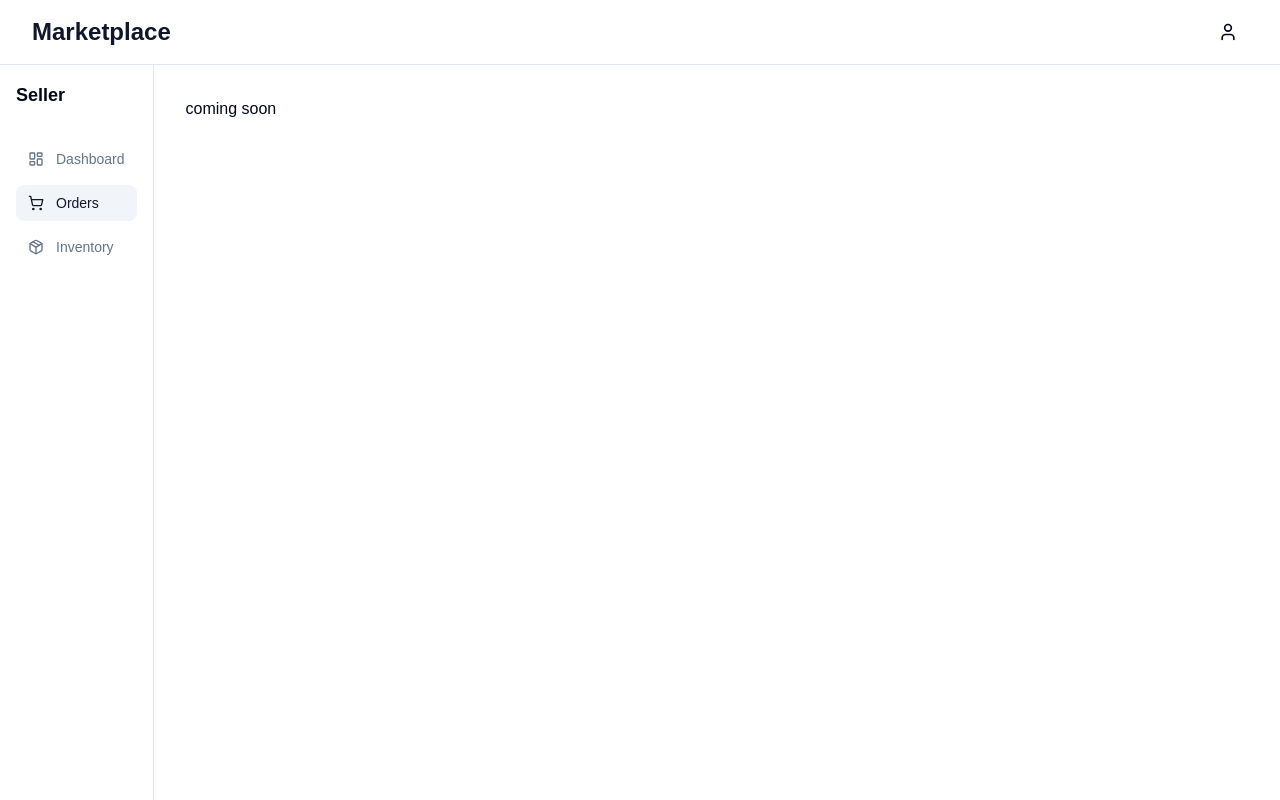
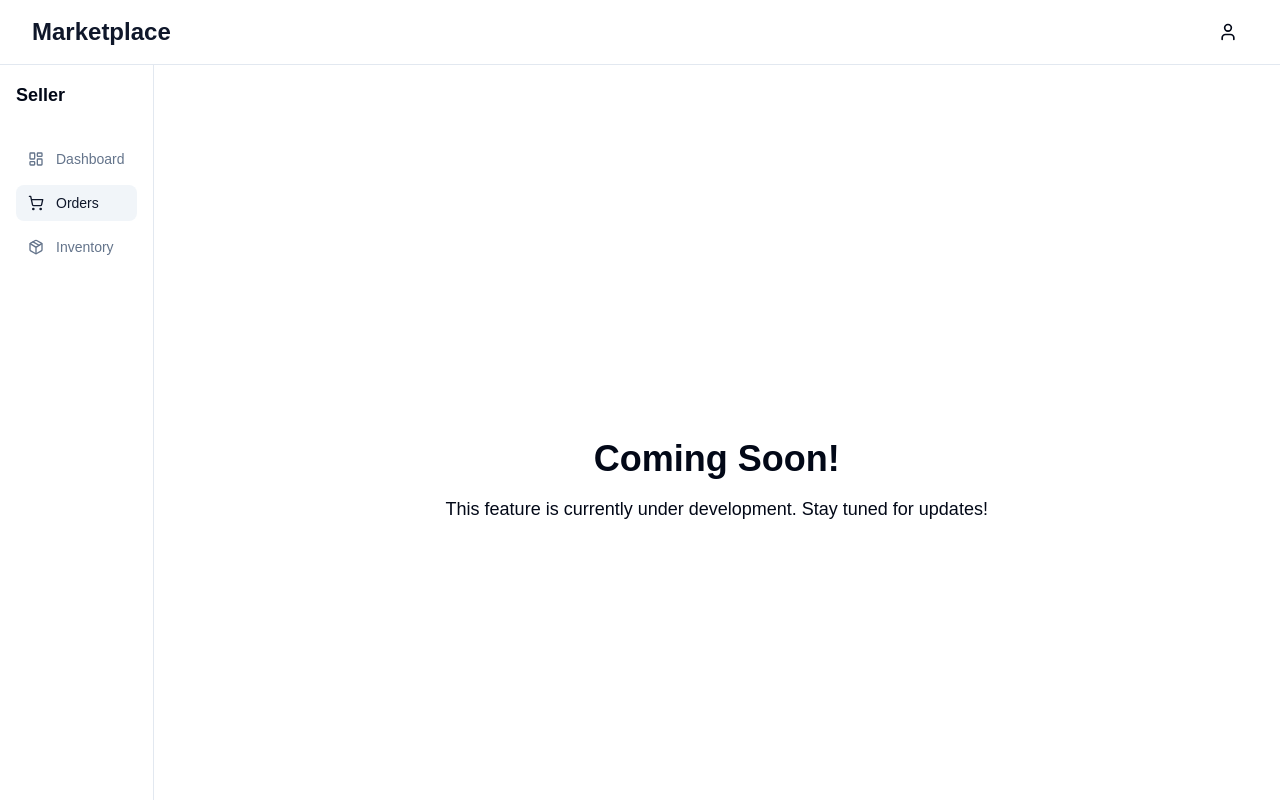
Before and after one commit to xStaked/magiclog-front, a Next.js app: page /seller/orders in a window 1280 px wide. Built offline with nearby package versions, Linux system fonts and the light colour scheme.

Commit message:
feat: add coming soon view

```diff
--- a/app/seller/dashboard/page.tsx
+++ b/app/seller/dashboard/page.tsx
@@ -1,3 +1,5 @@
+import ComingSoon from "@/components/common/ComingSoon";
+
 export default function page() {
-    return <span>coming soon</span>;
-  }
+  return <ComingSoon />;
+}
--- a/app/seller/orders/page.tsx
+++ b/app/seller/orders/page.tsx
@@ -1,3 +1,5 @@
+import ComingSoon from "@/components/common/ComingSoon";
+
 export default function page() {
-  return <span>coming soon</span>;
+  return <ComingSoon />;
 }
--- a/app/seller/page.tsx
+++ b/app/seller/page.tsx
@@ -1,7 +1,5 @@
-export default function page() {
-    return (
-        <div>
-            aksdjf
-        </div>
-    )
+import { redirect } from "next/navigation";
+
+export default async function Page() {
+  redirect("/seller/inventory?skip=0&limit=10");
 }
--- /dev/null
+++ b/components/common/ComingSoon.tsx
@@ -0,0 +1,12 @@
+export default function ComingSoon() {
+  return (
+    <section className="flex flex-col items-center justify-center min-h-screen p-8 sm:p-20">
+      <div className="text-center">
+        <h1 className="text-4xl font-bold mb-4">Coming Soon!</h1>
+        <p className="text-lg mb-8">
+          This feature is currently under development. Stay tuned for updates!
+        </p>
+      </div>
+    </section>
+  );
+}
```
